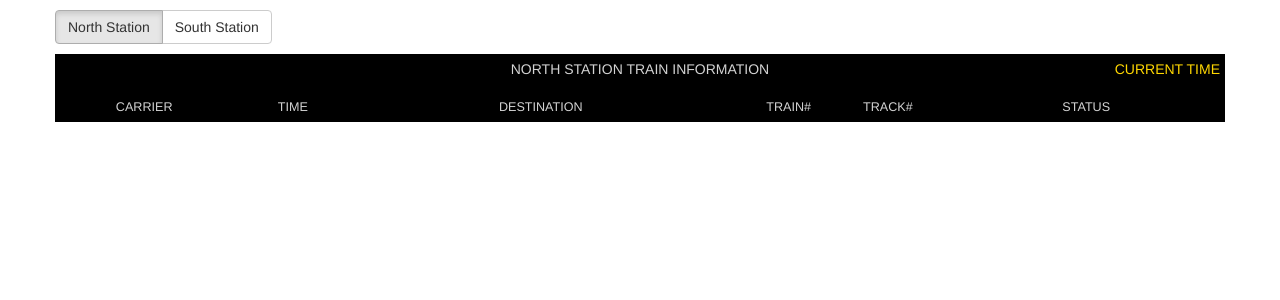
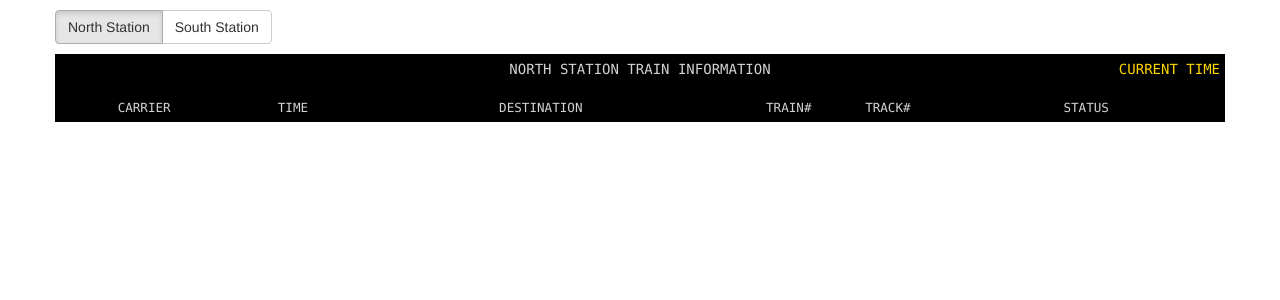
Before and after one commit to giocalitri/departure_board, a Django app: template ui/templates/station.html in a window 1280 px wide. Shown: the top 300 px of the page. Run offline with Django 3.2, Linux system fonts and the light colour scheme; the template is opened without the code that fills it, so the values that code supplies are empty; some libraries are stand-ins or nearby versions.

Commit message:
Font monospace

```diff
--- a/ui/templates/station.html
+++ b/ui/templates/station.html
@@ -14,6 +14,7 @@
       width: 1200px !important;
     }
     .departure-board {
+      font-family: "Lucida Console", Monaco, monospace;
 	  text-transform: uppercase;
 	  background-color: black;
 	  color: gold;
```
